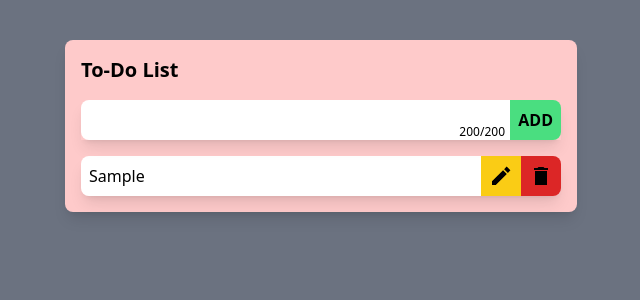
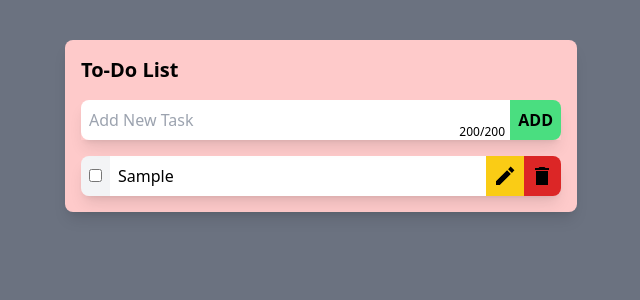
Before and after one commit to watcharapol-numpaya/to-do-list, a React (Vite) app: page / in a window 1280 px wide. Both pictures are taken after typing "Sample" into the empty fields and a click on the button "ADD". Shown: the top 300 px of the page, without its empty margins (319-959 px from the left). Built offline with nearby package versions, Linux system fonts and the light colour scheme.

Commit message:
[UPDATE] add checkbox

```diff
--- a/src/App.jsx
+++ b/src/App.jsx
@@ -39,6 +39,7 @@ const App = () => {
       const newTodo = {
         id: uuidv4(),
         todo: text,
+        isFinish:false
       };
       setTodoList([...todoList, newTodo]);
       setText("");
@@ -56,6 +57,13 @@ const App = () => {
     setTodoList(newTodoList);
   };
 
+const handleCheckBox = (id,isFinish)=>{
+  const updateTodoListStatus = todoList.map((todo) => {
+    return todo.id === id ? { ...todo, isFinish: isFinish } : todo;
+  });
+  setTodoList(updateTodoListStatus);
+}
+
   return (
     <div className="w-full h-full bg-gray-500">
       <div className="h-screen">
@@ -67,6 +75,7 @@ const App = () => {
               onSubmit={handleAddTodo}
             >
               <input
+              placeholder="Add New Task"
                 onChange={handleInputChange}
                 value={text}
                 type="text "
@@ -91,6 +100,8 @@ const App = () => {
                       data={item}
                       onDelete={handleDeleteTodo}
                       onSaveEdit={handleSaveEdit}
+                      onCheck={handleCheckBox}
+
                     />
                   </div>
                 ))}
--- a/src/components/TodoItemCard.jsx
+++ b/src/components/TodoItemCard.jsx
@@ -4,7 +4,7 @@ import DeleteSharpIcon from "@mui/icons-material/DeleteSharp";
 import CancelIcon from "@mui/icons-material/Cancel";
 import SaveAsIcon from "@mui/icons-material/SaveAs";
 
-const TodoItemCard = ({ data, onDelete, onSaveEdit }) => {
+const TodoItemCard = ({ data, onDelete, onSaveEdit,onCheck  }) => {
   const [isHover, setIsHover] = useState(false);
   const [isEditing, setIsEditing] = useState(false);
   const [editedText, setEditedText] = useState(data.todo);
@@ -46,19 +46,17 @@ const TodoItemCard = ({ data, onDelete, onSaveEdit }) => {
     setEditedText(e.target.value);
   };
 
+  const handleCheckBox = ()=>{
+    onCheck(data.id,!data.isFinish)
+  }
+
   return (
-    <div
-      className={`flex shadow-lg w-full rounded-lg overflow-hidden cursor-default ${
-        isHover ? "h-auto" : ""
-      } `}
-    >
-      <div
-        onMouseEnter={onHover}
-        onMouseLeave={onLeave}
-        className={`flex ${
-          isHover ? "bg-gray-200" : ""
-        } bg-white w-5/6 p-2 px-2`}
-      >
+    <div className={`flex shadow-lg w-full rounded-lg overflow-hidden cursor-default ${   isHover ? "h-auto" : "" } `}  >
+       <div className="p-2 bg-gray-100">
+        <input className="" onChange={handleCheckBox}  type="checkbox" checked={data.isFinish}/>
+      </div>
+      <div onMouseEnter={onHover} onMouseLeave={onLeave}  className={`flex ${   isHover ? "bg-gray-200" : ""  } bg-white w-5/6 p-2 px-2`} >
+
         {isEditing ? (
           <input
             ref={inputRef}
@@ -68,7 +66,7 @@ const TodoItemCard = ({ data, onDelete, onSaveEdit }) => {
             className="w-full outline-none"
           />
         ) : (
-          <p className={`${isHover ? "" : "truncate"}`}>{data.todo}</p>
+          <p className={`${isHover ? "" : "truncate"} ${data.isFinish?"line-through decoration-red-600":""}   `}>{data.todo}</p>
         )}
       </div>
 
```
